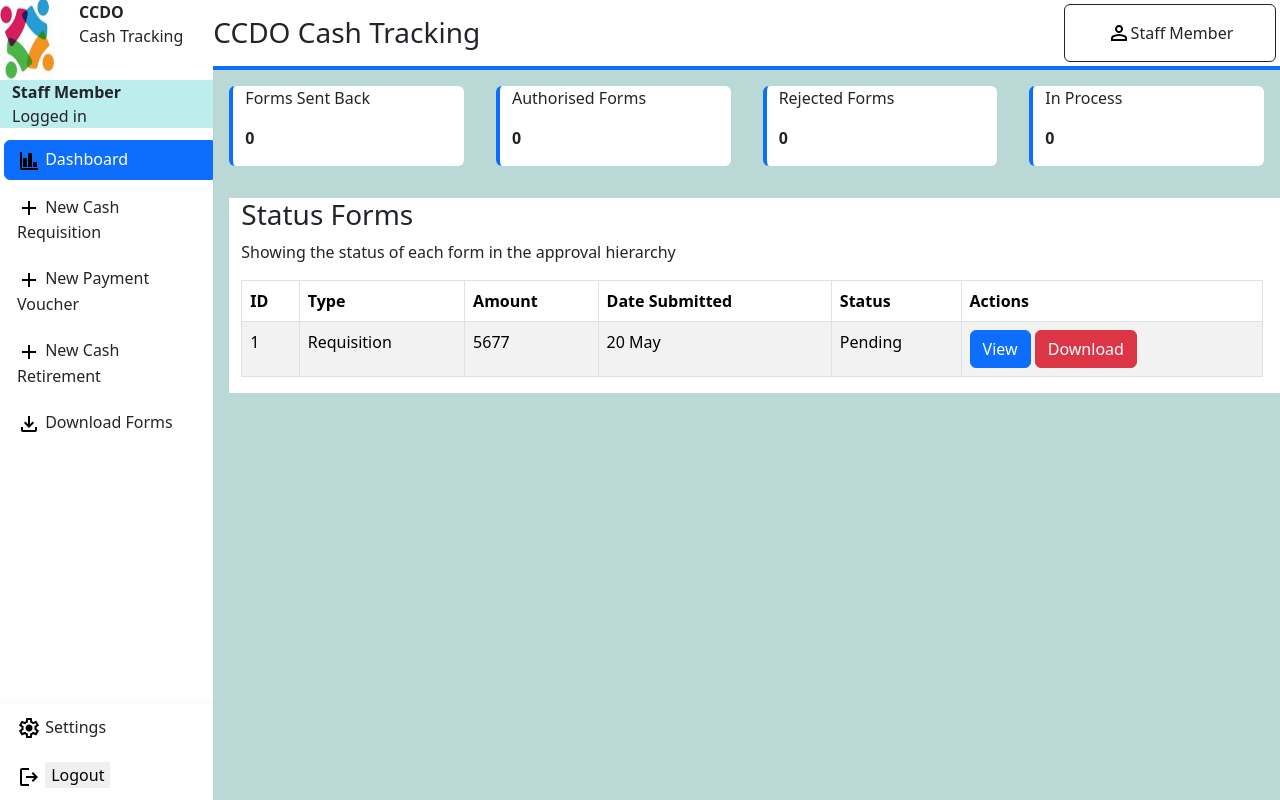
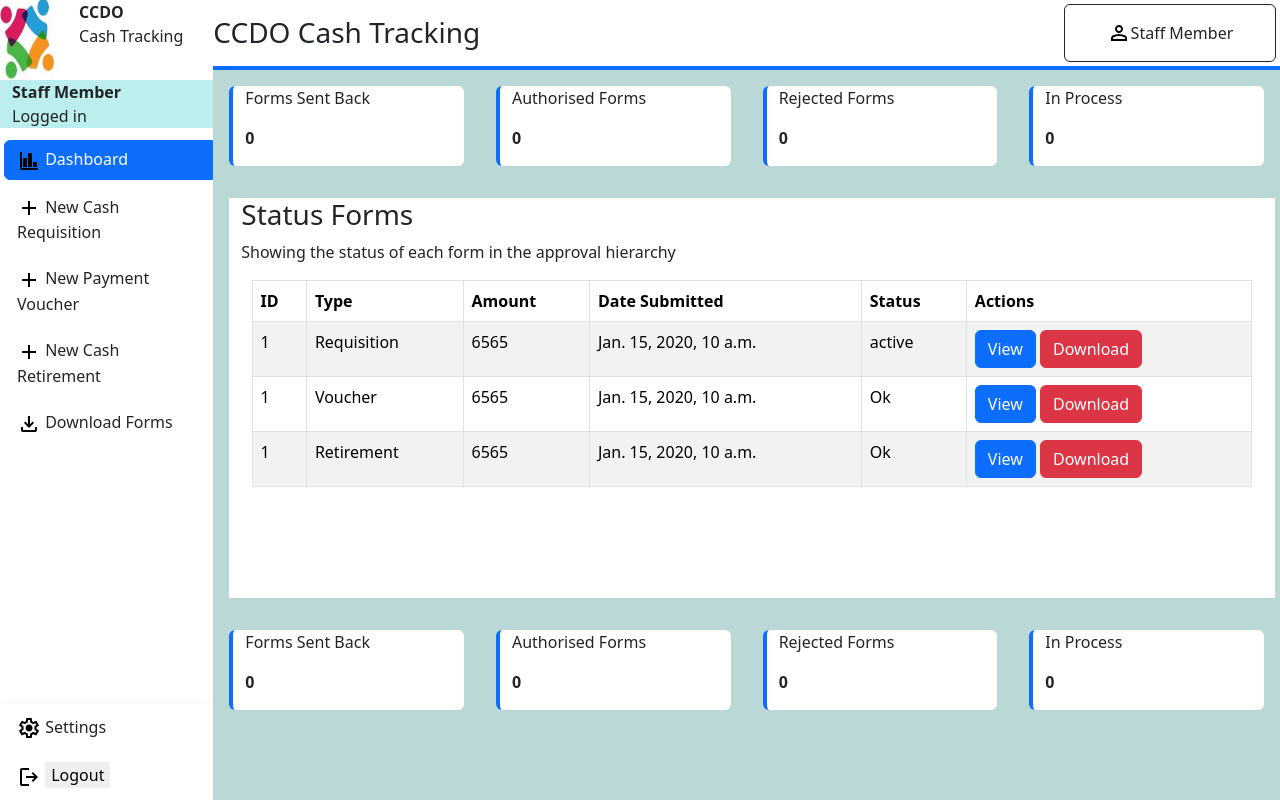
Before and after one commit to FrezerMakina/CashTrackingSystem, a Django app: page /dashboard/ in a window 1280 px wide. Run offline with Django 5.2, Linux system fonts and the light colour scheme; a user stored in the database is signed in; tables that the repository leaves empty hold one stand-in row (values such as "Sample post"); some libraries are stand-ins or nearby versions.

Commit message:
getting data from models and showing on dashboard done
modified dashboard view by adding get function which is getting records from reqs, voucher and retirement tables. The data is then shown on dashboard template

```diff
--- a/CashTracker/views.py
+++ b/CashTracker/views.py
@@ -17,9 +17,25 @@ class RegisterView(CreateView):
     template_name = "registration/register.html"
     success_url = reverse_lazy("login")
 
-class DashboardView(LoginRequiredMixin, TemplateView):
-    model = Staff
+# class DashboardView(LoginRequiredMixin, TemplateView):
+#     model = Staff
+#     template_name = "CashTracker/dashboard.html"
+
+
+class DashboardView(LoginRequiredMixin, View):
     template_name = "CashTracker/dashboard.html"
+    def get(self, request, *args, **kwargs):
+        vouchers = Voucher.objects.all()
+        requisitions = Requisition.objects.all()
+        retirements = Retirement.objects.all()
+
+
+        return render(request, self.template_name, {
+            'vouchers' : vouchers,
+            'requisitions' : requisitions,
+            'retirements' : retirements,
+        })
+
 
 class RequisitionView(LoginRequiredMixin, TemplateView):
     # form_class = RequisitionForm
--- a/templates/CashTracker/dashboard.html
+++ b/templates/CashTracker/dashboard.html
@@ -31,10 +31,10 @@
     </div>
 </div>
 
-<div class="container-fluid table-responsive border-primary bg-white w-100 m-3">
+<div class="container-fluid table-responsive border-primary  bg-white h-50 m-3" style="width: 98%;">
     <h3>Status Forms</h3>
     <p>Showing the status of each form in the approval hierarchy</p>
-    <table class="table table-striped table-bordered table-hover p-0" style="width: 98%;">
+    <table class="table table-striped table-bordered table-hover mx-auto p-0" style="width: 98%;">
         <thead>
             <tr>
                 <th>ID</th>
@@ -47,16 +47,63 @@
         </thead>
 
         <tbody>
+            {% for requisition in requisitions %}
             <tr>
-                <td>1</td>
+                <td>{{ requisition.ID }}</td>
                 <td>Requisition</td>
-                <td>5677</td>
-                <td>20 May</td>
-                <td>Pending</td>
+                <td>6565</td>
+                <td>{{ requisition.date }}</td>
+                <td>{{ requisition.status }}</td>
                 <td><button class="btn btn-primary">View</button> <button class="btn btn-danger">Download</button></td>
             </tr>
+            {% endfor %}
+
+
+            {% for voucher in vouchers %}
+            <tr>
+                <td>{{ voucher.ID }}</td>
+                <td>Voucher</td>
+                <td>6565</td>
+                <td>{{ voucher.date }}</td>
+                <td>Ok</td>
+                <td><button class="btn btn-primary">View</button> <button class="btn btn-danger">Download</button></td>
+            </tr>
+            {% endfor %}
+
+            {% for retirement in retirements %}
+            <tr>
+                <td>{{ retirement.ID }}</td>
+                <td>Retirement</td>
+                <td>6565</td>
+                <td>{{ retirement.date }}</td>
+                <td>Ok</td>
+                <td><button class="btn btn-primary">View</button> <button class="btn btn-danger">Download</button></td>
+            </tr>
+            {% endfor %}
+
         </tbody>
     </table>
+</div>
 
+<div class="d-flex justify-content-between container-fluid w-100 mx-0 p-0">
+    <div class="container-fluid border-start border-4 border-primary bg-white w-25 m-3 rounded">
+        <p>Forms Sent Back</p>
+        <p class="fw-bold">0</p>
+    </div>
+
+    <div class="container-fluid border-start border-4 border-primary bg-white w-25 m-3 rounded">
+        <p>Authorised Forms</p>
+        <p class="fw-bold">0</p>
+    </div>
+
+    <div class="container-fluid border-start border-4 border-primary bg-white w-25 m-3 rounded">
+        <p>Rejected Forms</p>
+        <p class="fw-bold">0</p>
+    </div>
+
+    <div class="container-fluid border-start border-4 border-primary bg-white w-25 m-3 rounded">
+        <p>In Process</p>
+        <p class="fw-bold">0</p>
+    </div>
 </div>
 {% endblock %}
```
